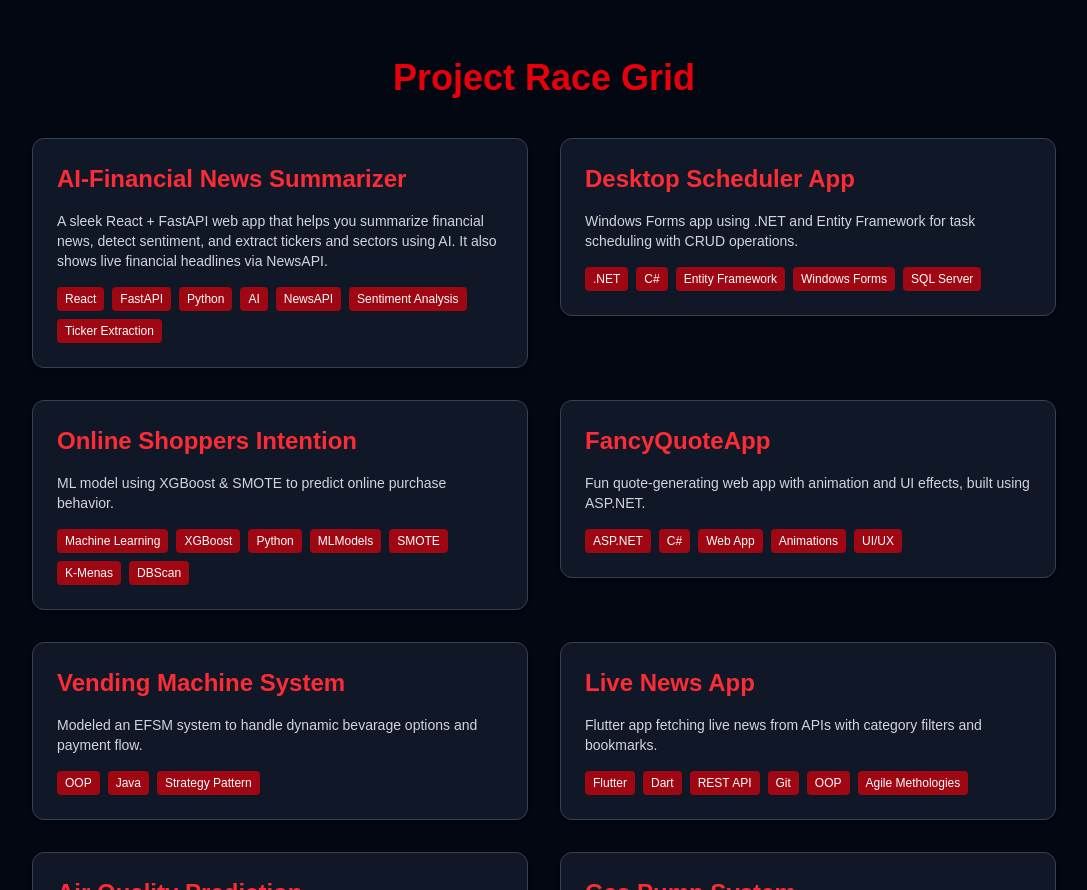
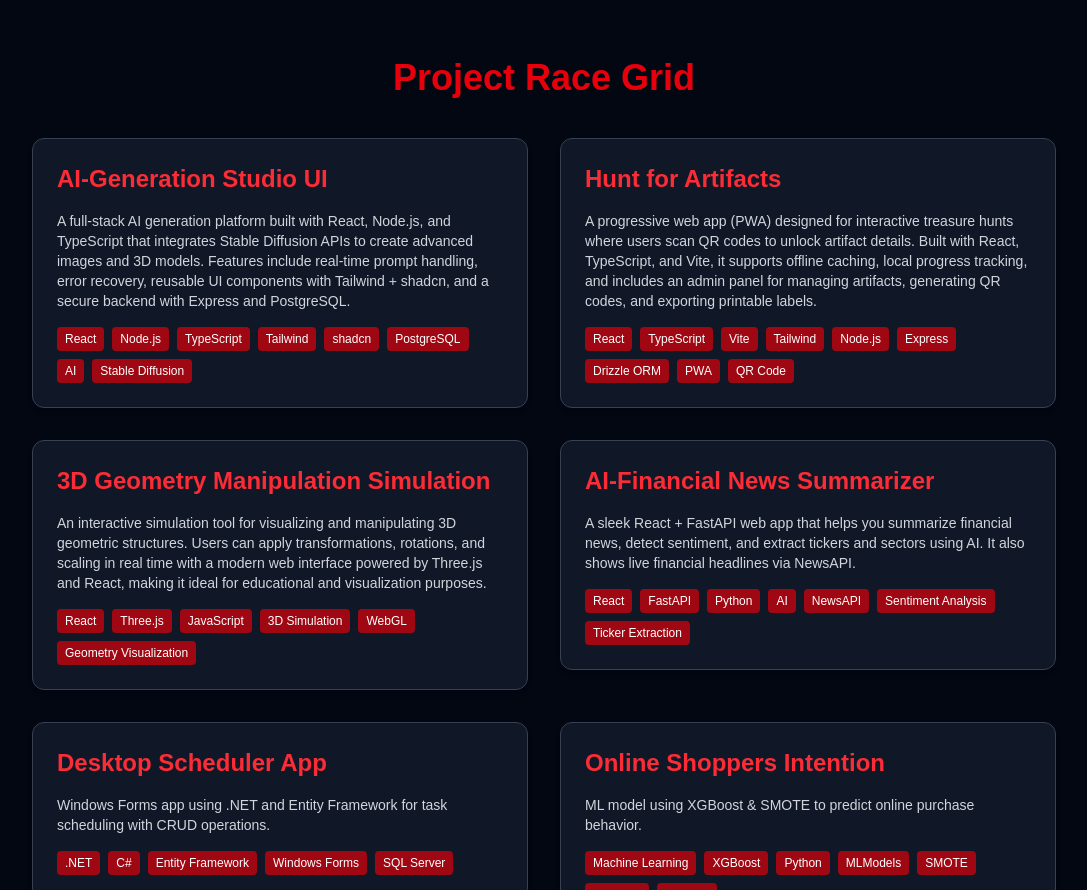
Before and after one commit to aniture/f1-portfolio, a Next.js app: page / in a window 1280 px wide. Shown: the part 1380-2270 px from the top of the page, without its empty margins (96-1183 px from the left). Built offline with nearby package versions, Linux system fonts and the light colour scheme.

Commit message:
Updated portfolio projects with new entries

```diff
--- a/src/app/components/Projects.tsx
+++ b/src/app/components/Projects.tsx
@@ -5,6 +5,24 @@ import ProjectCard from './ProjectCard';
 
 function Projects() {
   const projects = [
+    {
+      title: 'AI-Generation Studio UI',
+      description: 'A full-stack AI generation platform built with React, Node.js, and TypeScript that integrates Stable Diffusion APIs to create advanced images and 3D models. Features include real-time prompt handling, error recovery, reusable UI components with Tailwind + shadcn, and a secure backend with Express and PostgreSQL.',
+      tags: ['React', 'Node.js', 'TypeScript', 'Tailwind', 'shadcn', 'PostgreSQL', 'AI', 'Stable Diffusion'],
+      link: 'https://github.com/aniture/ai-generation-studio-ui',
+    },
+    {
+      title: 'Hunt for Artifacts',
+      description: 'A progressive web app (PWA) designed for interactive treasure hunts where users scan QR codes to unlock artifact details. Built with React, TypeScript, and Vite, it supports offline caching, local progress tracking, and includes an admin panel for managing artifacts, generating QR codes, and exporting printable labels.',
+      tags: ['React', 'TypeScript', 'Vite', 'Tailwind', 'Node.js', 'Express', 'Drizzle ORM', 'PWA', 'QR Code'],
+      link: 'https://github.com/aniture/HuntForArtifacts',
+    },
+    {
+      title: '3D Geometry Manipulation Simulation',
+      description: 'An interactive simulation tool for visualizing and manipulating 3D geometric structures. Users can apply transformations, rotations, and scaling in real time with a modern web interface powered by Three.js and React, making it ideal for educational and visualization purposes.',
+      tags: ['React', 'Three.js', 'JavaScript', '3D Simulation', 'WebGL', 'Geometry Visualization'],
+      link: 'https://github.com/aniture/3d-geometry-manipulation-simulation',
+    },
     {
       title: 'AI-Financial News Summarizer',
       description: 'A sleek React + FastAPI web app that helps you summarize financial news, detect sentiment, and extract tickers and sectors using AI. It also shows live financial headlines via NewsAPI.',
```
